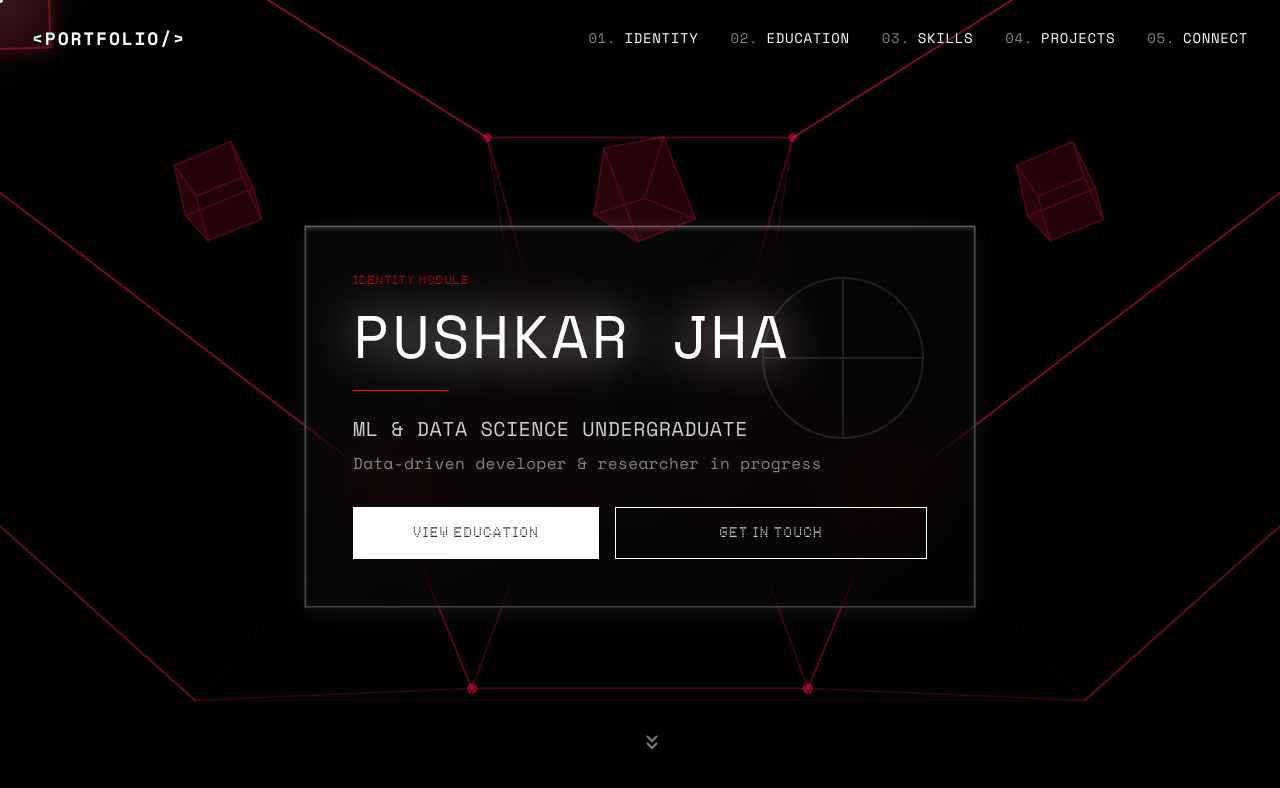
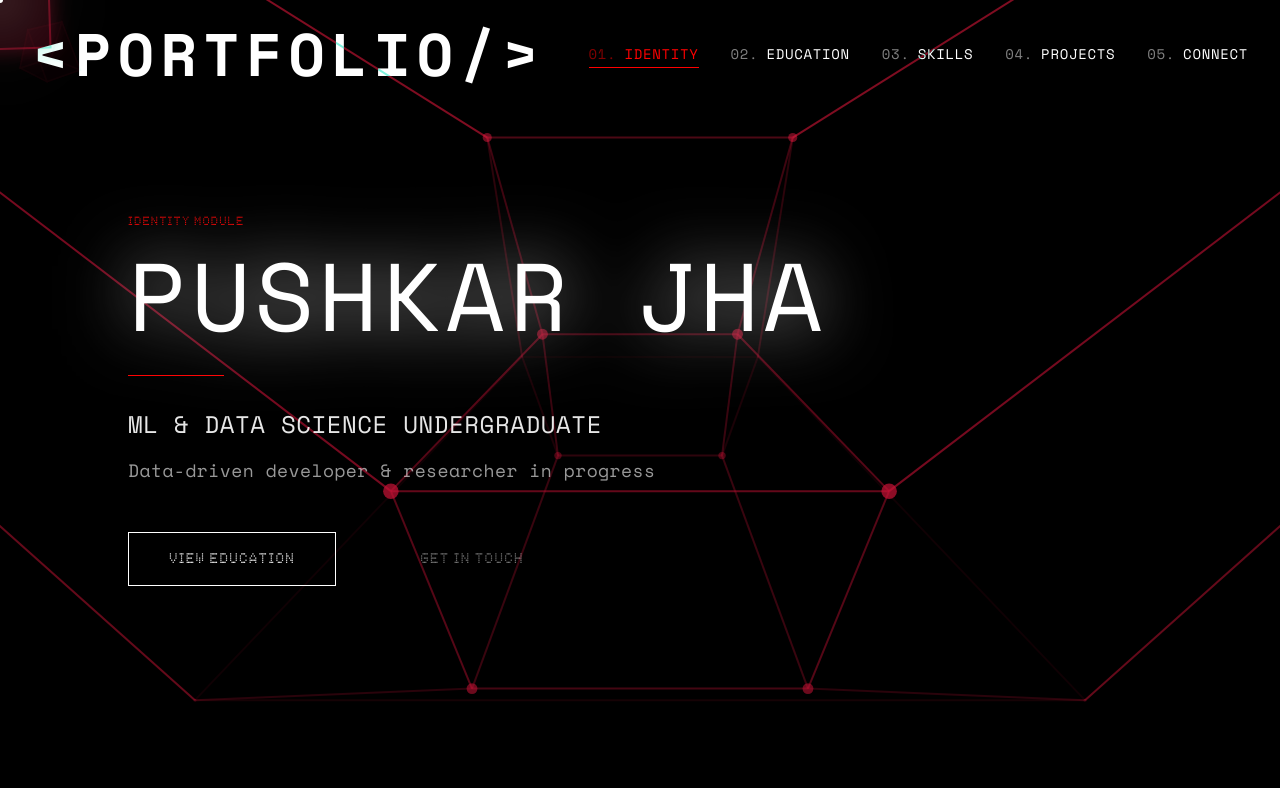
Before and after one commit to entr0py-y/Endeavor, a Next.js app: page / in a window 1280 px wide. Shown: the top 788 px of the page. Built offline with nearby package versions, Linux system fonts and the light colour scheme.

Commit message:
fix: resolve navigation index mismatch and align content left

```diff
--- a/pages/index.tsx
+++ b/pages/index.tsx
@@ -47,57 +47,75 @@ const RESUME_DATA = {
 
 export default function Home() {
   const router = useRouter();
+
+  /* State for Desktop Navigation Lock */
+  const [currentSectionIndex, setCurrentSectionIndex] = useState(0);
+  const sections = ['identity', 'education', 'skills', 'projects', 'connect'];
+
+  /* Smooth Scroll / Glow Logic (Retained for Mobile) */
   const [clickEffect, setClickEffect] = useState<{ x: number, y: number, id: number } | null>(null);
   const [scrollGlow, setScrollGlow] = useState<'top' | 'bottom' | null>(null);
 
-  // Scroll Glow Logic
+  // Scroll Glow Logic (Mobile Only)
   useEffect(() => {
-    let lastScrollY = window.scrollY;
-    let timeoutId: NodeJS.Timeout | null = null;
+    const handleScroll = () => {
+      const scrollY = window.scrollY;
+      const windowHeight = window.innerHeight;
+      const documentHeight = document.documentElement.scrollHeight;
 
-    const handleScroll = () => {
-      const isMobile = window.innerWidth < 768;
-      if (!isMobile) return;
-
-      const currentScrollY = window.scrollY;
-      const delta = currentScrollY - lastScrollY;
-
-      if (timeoutId) clearTimeout(timeoutId);
-
-      // Threashold > 5
-      if (Math.abs(delta) > 5) {
-        if (delta > 0) setScrollGlow('top');
-        else setScrollGlow('bottom');
-      }
-
-      timeoutId = setTimeout(() => {
-        setScrollGlow(null);
-      }, 150);
-
-      lastScrollY = currentScrollY;
+      if (scrollY < 100) setScrollGlow('top');
+      else if (windowHeight + scrollY >= documentHeight - 100) setScrollGlow('bottom');
+      else setScrollGlow(null);
     };
 
-    // Use the container for scrolling events if snap is applied to body/html or a container
-    // Since we are using a container for snap, we should verify if window scroll works or if we need to attach to container.
-    // Standard window scroll usually works unless container has overflow.
-    // For snap-y on a container, the container scrolls, not the window.
-    // I will attach to window for now, but might need to adjust if I use a specific container for scrolling.
-    window.addEventListener('scroll', handleScroll, { passive: true });
+    window.addEventListener('scroll', handleScroll);
+    return () => window.removeEventListener('scroll', handleScroll);
+  }, []);
+
+  const handleGlobalClick = (e: React.MouseEvent) => {
+    setClickEffect({ x: e.clientX, y: e.clientY, id: Date.now() });
+  };
+
+  const scrollToSection = (id: string) => {
+    const index = sections.indexOf(id);
+    if (index !== -1) {
+      setCurrentSectionIndex(index);
+      // Mobile fallback
+      const el = document.getElementById(id);
+      if (el) el.scrollIntoView({ behavior: 'smooth' });
+    }
+  };
+
+  // Prevent manual scroll on Desktop
+  useEffect(() => {
+    const preventDefault = (e: Event) => e.preventDefault();
+
+    // Check on mount and resize
+    const handleResize = () => {
+      if (window.innerWidth >= 768) {
+        window.addEventListener('wheel', preventDefault, { passive: false });
+        window.addEventListener('touchmove', preventDefault, { passive: false });
+      } else {
+        window.removeEventListener('wheel', preventDefault);
+        window.removeEventListener('touchmove', preventDefault);
+      }
+    };
+
+    handleResize(); // Initial check
+
+    window.addEventListener('resize', handleResize);
     return () => {
-      window.removeEventListener('scroll', handleScroll);
-      if (timeoutId) clearTimeout(timeoutId);
+      window.removeEventListener('wheel', preventDefault);
+      window.removeEventListener('touchmove', preventDefault);
+      window.removeEventListener('resize', handleResize);
     };
   }, []);
 
-  const scrollToSection = (id: string) => {
-    const element = document.getElementById(id);
-    if (element) {
-      element.scrollIntoView({ behavior: 'smooth' });
-    }
-  };
-
   return (
-    <div className="h-screen w-full bg-nothing-black font-space-mono overflow-y-scroll snap-y snap-mandatory scroll-smooth relative no-scrollbar cursor-none">
+    <div
+      className="h-screen w-full bg-nothing-black font-space-mono relative no-scrollbar cursor-none overflow-y-scroll md:overflow-hidden snap-y snap-mandatory scroll-smooth"
+      onClick={handleGlobalClick}
+    >
       {/* Background Elements */}
       <div className="fixed inset-0 z-0 pointer-events-none">
         <RotatingCube />
@@ -109,9 +127,9 @@ export default function Home() {
       {/* Click Effect */}
       {clickEffect && <ClickTesseract key={clickEffect.id} x={clickEffect.x} y={clickEffect.y} />}
 
-      {/* Irregular Scroll Glow Effects (Mobile: Fixed overlay) */}
+      {/* Irregular Scroll Glow Effects (Mobile Only) */}
       <div
-        className={`fixed top-0 left-0 right-0 h-40 pointer-events-none z-50 transition-opacity duration-500 ease-out ${scrollGlow === 'top' ? 'opacity-100' : 'opacity-0'}`}
+        className={`fixed top-0 left-0 right-0 h-40 pointer-events-none z-50 transition-opacity duration-500 ease-out md:hidden ${scrollGlow === 'top' ? 'opacity-100' : 'opacity-0'}`}
         style={{
           background: 'radial-gradient(ellipse at center top, rgba(220, 20, 60, 0.5) 0%, transparent 70%)',
           maskImage: 'linear-gradient(to bottom, black 50%, transparent 100%)',
@@ -119,7 +137,7 @@ export default function Home() {
         }}
       />
       <div
-        className={`fixed bottom-0 left-0 right-0 h-40 pointer-events-none z-50 transition-opacity duration-500 ease-out ${scrollGlow === 'bottom' ? 'opacity-100' : 'opacity-0'}`}
+        className={`fixed bottom-0 left-0 right-0 h-40 pointer-events-none z-50 transition-opacity duration-500 ease-out md:hidden ${scrollGlow === 'bottom' ? 'opacity-100' : 'opacity-0'}`}
         style={{
           background: 'radial-gradient(ellipse at center bottom, rgba(220, 20, 60, 0.5) 0%, transparent 70%)',
           maskImage: 'linear-gradient(to top, black 50%, transparent 100%)',
@@ -129,114 +147,98 @@ export default function Home() {
 
       {/* Navigation Header */}
       <nav className="fixed top-0 left-0 right-0 z-[100] w-full px-8 py-6 flex justify-between items-center mix-blend-difference text-white">
-        <div className="font-bold tracking-widest text-lg">
+        <div className="font-bold tracking-widest text-4xl md:text-5xl lg:text-6xl">
           &lt;PORTFOLIO/&gt;
         </div>
         <div className="hidden md:flex gap-8 text-sm tracking-wider">
-          {['IDENTITY', 'EDUCATION', 'SKILLS', 'PROJECTS', 'CONNECT'].map((item, index) => (
+          {sections.map((item, index) => (
             <button
               key={item}
-              onClick={() => scrollToSection(item.toLowerCase())}
-              className="hover:text-nothing-red transition-colors relative group"
+              onClick={() => scrollToSection(item)}
+              className={`hover:text-nothing-red transition-colors relative group uppercase ${currentSectionIndex === index ? 'text-nothing-red' : ''}`}
             >
               <span className="opacity-50 mr-2">0{index + 1}.</span>
               {item}
-              <span className="absolute -bottom-1 left-0 w-0 h-px bg-nothing-red group-hover:w-full transition-all duration-300" />
+              <span className={`absolute -bottom-1 left-0 h-px bg-nothing-red transition-all duration-300 ${currentSectionIndex === index ? 'w-full' : 'w-0 group-hover:w-full'}`} />
             </button>
           ))}
         </div>
       </nav>
 
+      {/* Content Wrapper - Desktop Slider */}
+      <div
+        className="w-full h-full md:transition-transform md:duration-1000 md:ease-[0.22, 1, 0.36, 1]"
+        style={{ transform: typeof window !== 'undefined' && window.innerWidth >= 768 ? `translateY(-${currentSectionIndex * 100}vh)` : 'none' }}
+      >
 
-      {/* Screen 1: Merged Identity (Hero) */}
-      <section id="identity" className="snap-start h-screen w-full flex flex-col items-center justify-center p-6 relative z-10">
+        {/* Screen 1: Identity */}
+        <section id="identity" className="snap-start h-screen w-full flex flex-col items-start justify-center p-6 md:pl-32 relative z-10">
           <motion.div
-          className="w-full max-w-2xl relative"
-          initial={{ opacity: 0, scale: 0.95 }}
-          whileInView={{ opacity: 1, scale: 1 }}
+            className="w-full max-w-4xl relative text-left"
+            initial={{ opacity: 0, x: -50 }}
+            whileInView={{ opacity: 1, x: 0 }}
             viewport={{ once: true }}
             transition={{ duration: 0.6 }}
           >
-          <div className="text-center mb-8 relative">
-            <div className="hidden md:block">
-              <RotatingSmallCube position="left" scale={0.85} offset={100} />
-              <RotatingPrism scale={0.85} />
-              <RotatingSmallCube position="right" scale={0.85} offset={100} />
-            </div>
-            <div className="md:hidden">
-              <RotatingSmallCube position="left" scale={0.6} offset={40} />
-              <RotatingPrism scale={0.6} />
-              <RotatingSmallCube position="right" scale={0.6} offset={40} />
-            </div>
+            {/* Decorative elements - moved slightly or kept subtle */}
+            <div className="absolute -top-40 -left-20 opacity-20 pointer-events-none hidden md:block">
+              <RotatingPrism scale={0.5} />
             </div>
 
-          <div className="nothing-card p-8 md:p-12 flex flex-col justify-center relative overflow-hidden bg-black/40 backdrop-blur-xl border-white/10">
-            {/* Background decoration */}
-            <div className="absolute top-0 right-0 p-8 opacity-10">
-              <svg width="200" height="200" viewBox="0 0 100 100" fill="none" stroke="white" strokeWidth="1">
-                <circle cx="50" cy="50" r="40" />
-                <path d="M50 10 V90 M10 50 H90" />
-              </svg>
-            </div>
+            <div className="flex flex-col justify-center relative items-start">
               <h2 className="text-xs text-nothing-red tracking-[0.3em] mb-4 font-bold dot-matrix">IDENTITY MODULE</h2>
-            <h1 className="text-4xl md:text-6xl font-light tracking-wider mb-6 text-white font-space-mono drop-shadow-[0_0_25px_rgba(255,255,255,0.8)]">
+              <h1 className="text-5xl md:text-8xl font-light tracking-wider mb-8 text-white font-space-mono drop-shadow-[0_0_35px_rgba(255,255,255,0.8)]">
                 {RESUME_DATA.name}
               </h1>
-            <div className="h-px w-24 bg-nothing-red mb-6" />
-            <p className="text-xl text-white/80 tracking-wide font-light mb-2">
+              <div className="h-px w-24 bg-nothing-red mb-8" />
+              <p className="text-2xl text-white/90 tracking-wide font-light mb-4">
                 {RESUME_DATA.role}
               </p>
-            <p className="text-white/50 tracking-wide max-w-xl mb-8">
+              <p className="text-white/60 tracking-wide max-w-2xl text-lg mb-12 text-left">
                 {RESUME_DATA.tagline}
               </p>
 
-            <div className="flex flex-col md:flex-row gap-4">
+              <div className="flex flex-col md:flex-row gap-8 w-full max-w-md">
                 <button
                   onClick={() => scrollToSection('education')}
-                className="nothing-button-primary flex-1 py-4 text-sm tracking-[0.2em] hover:scale-[1.02] transition-transform dot-matrix font-bold !bg-white !border-white hover:!bg-nothing-red hover:!border-nothing-red hover:!text-white"
+                  className="bg-transparent border border-white text-white w-full py-4 text-sm tracking-[0.2em] hover:bg-white hover:text-black transition-all duration-300 dot-matrix font-bold"
                 >
                   VIEW EDUCATION
                 </button>
                 <button
                   onClick={() => scrollToSection('connect')}
-                className="nothing-button flex-1 py-4 text-sm tracking-[0.2em] hover:scale-[1.02] transition-transform dot-matrix font-bold !text-white hover:!text-nothing-red hover:!border-nothing-red"
+                  className="bg-transparent text-white/50 hover:text-white w-full py-4 text-sm tracking-[0.2em] transition-all duration-300 dot-matrix font-bold border border-transparent hover:border-white/50"
                 >
                   GET IN TOUCH
                 </button>
               </div>
             </div>
           </motion.div>
-        {/* Scroll Indicator */}
-        <div className="absolute bottom-10 left-1/2 transform -translate-x-1/2 animate-bounce opacity-50">
-          <svg width="24" height="24" viewBox="0 0 24 24" fill="none" stroke="white" strokeWidth="2">
-            <path d="M7 13l5 5 5-5M7 6l5 5 5-5" />
-          </svg>
-        </div>
         </section>
 
         {/* Screen 2: Education */}
-      <section id="education" className="snap-start h-screen w-full flex flex-col items-center justify-center p-6 relative z-10">
-        <div className="w-full max-w-4xl">
+        <section id="education" className="snap-start h-screen w-full flex flex-col items-start justify-center p-6 md:pl-32 relative z-10">
+          <div className="w-full max-w-5xl">
             <motion.div
-            initial={{ opacity: 0, x: -30 }}
+              initial={{ opacity: 0, x: -50 }}
               whileInView={{ opacity: 1, x: 0 }}
               viewport={{ once: true }}
               transition={{ duration: 0.8 }}
             >
-            <h2 className="text-3xl font-bold tracking-wider mb-12 text-nothing-red dot-matrix text-center">EDUCATION LOGS</h2>
-            <div className="grid grid-cols-1 gap-6">
+              <h2 className="text-4xl font-bold tracking-wider mb-16 text-nothing-red dot-matrix text-left">EDUCATION LOGS</h2>
+              <div className="flex flex-col gap-12">
                 {RESUME_DATA.education.map((edu, index) => (
-                <div key={index} className="nothing-card p-8 hover:bg-white/5 transition-colors group">
-                  <div className="flex justify-between items-start mb-4">
-                    <h3 className="text-xl font-bold tracking-wide text-white group-hover:text-nothing-red transition-colors font-space-mono">
+                  <div key={index} className="flex flex-col md:flex-row justify-between items-start border-b border-white/20 pb-8 hover:border-nothing-red transition-colors group w-full">
+                    <div className="text-left">
+                      <h3 className="text-3xl font-bold tracking-wide text-white group-hover:text-nothing-red transition-colors font-space-mono mb-2">
                         {edu.institution}
                       </h3>
-                    <span className="text-xs border border-white/20 px-2 py-1 rounded text-white/50">
-                      {edu.status}
-                    </span>
+                      <p className="text-white/80 text-lg tracking-wider">{edu.title}</p>
                     </div>
-                  <p className="text-white/80 text-base tracking-wider mb-2">{edu.title}</p>
+                    <div className="mt-4 md:mt-0 text-left md:text-right w-full md:w-auto">
+                      <span className="block text-nothing-red text-sm tracking-widest mb-1">{edu.status}</span>
                       <p className="text-white/40 text-sm font-mono">{edu.year}</p>
+                    </div>
                   </div>
                 ))}
               </div>
@@ -245,112 +247,109 @@ export default function Home() {
         </section>
 
         {/* Screen 3: Skills */}
-      <section id="skills" className="snap-start h-screen w-full flex flex-col items-center justify-center p-6 relative z-10">
-        <div className="w-full max-w-4xl">
+        <section id="skills" className="snap-start h-screen w-full flex flex-col items-start justify-center p-6 md:pl-32 relative z-10">
+          <div className="w-full max-w-6xl">
             <motion.div
-            initial={{ opacity: 0 }}
-            whileInView={{ opacity: 1 }}
+              initial={{ opacity: 0, x: -50 }}
+              whileInView={{ opacity: 1, x: 0 }}
               viewport={{ once: true }}
               transition={{ duration: 0.8 }}
+              className="text-left"
             >
-            <h3 className="text-3xl font-bold tracking-wider mb-12 flex items-center justify-center gap-2 text-nothing-red dot-matrix">
+              <h3 className="text-4xl font-bold tracking-wider mb-20 flex items-center justify-start gap-4 text-nothing-red dot-matrix">
                 <span className="w-3 h-3 bg-nothing-red rounded-full"></span>
                 SKILL MATRIX
               </h3>
-            <div className="nothing-card p-12 bg-white/5">
-              <div className="flex flex-wrap justify-center gap-4">
-                {/* Skill Items */}
+
+              <div className="flex flex-wrap justify-start gap-x-12 gap-y-8 max-w-4xl">
+                {/* Skill Items - Just Text */}
                 {RESUME_DATA.skills.map((skill, index) => (
-                  <span key={index} className="px-4 py-2 border border-white/20 rounded-full text-sm text-white/70 tracking-wider hover:border-nothing-red hover:text-white transition-colors cursor-default">
+                  <span key={index} className="text-2xl md:text-3xl text-white/40 tracking-wider hover:text-white transition-all duration-300 cursor-default hover:translate-x-2 font-light block w-full md:w-auto">
                     {skill}
                   </span>
                 ))}
               </div>
-              <div className="mt-12 pt-8 border-t border-white/10 text-center">
-                <p className="text-sm text-white/40 tracking-wider leading-relaxed max-w-2xl mx-auto">
-                  Constant learner with a strong intuition for visual hierarchy and user experience. Building polished, human-centric interfaces.
+
+              <div className="mt-24 max-w-3xl">
+                <p className="text-lg text-white/30 tracking-widest leading-relaxed text-left">
+                  "Constant learner with a strong intuition for visual hierarchy and user experience."
                 </p>
-              </div>
               </div>
             </motion.div>
           </div>
         </section>
 
         {/* Screen 4: Projects */}
-      <section id="projects" className="snap-start h-screen w-full flex flex-col items-center justify-center p-6 relative z-10">
-        <div className="w-full max-w-4xl">
+        <section id="projects" className="snap-start h-screen w-full flex flex-col items-start justify-center p-6 md:pl-32 relative z-10">
+          <div className="w-full max-w-4xl text-left">
             <motion.div
-            initial={{ opacity: 0, scale: 0.9 }}
-            whileInView={{ opacity: 1, scale: 1 }}
+              initial={{ opacity: 0, x: -50 }}
+              whileInView={{ opacity: 1, x: 0 }}
               viewport={{ once: true }}
               transition={{ duration: 0.8 }}
             >
-            <h2 className="text-3xl font-bold tracking-wider mb-12 text-nothing-red dot-matrix text-center">PROJECT MODULE</h2>
-            <div className="nothing-card p-12 flex items-center justify-center min-h-[300px]">
-              <p className="text-white/60 text-xl tracking-wide">will update later</p>
+              <h2 className="text-4xl font-bold tracking-wider mb-12 text-nothing-red dot-matrix">PROJECT MODULE</h2>
+              <div className="py-24 border-y border-white/10 w-full text-left">
+                <p className="text-white/40 text-2xl tracking-[0.2em] font-light">
+                            // DEVELOPMENT IN PROGRESS
+                </p>
               </div>
             </motion.div>
           </div>
         </section>
 
         {/* Screen 5: Connect */}
-      <section id="connect" className="snap-start h-screen w-full flex flex-col items-center justify-center p-6 relative z-10">
-        <div className="w-full max-w-4xl flex flex-col justify-between h-full py-12">
-          <div className="flex-1 flex flex-col justify-center">
+        <section id="connect" className="snap-start h-screen w-full flex flex-col items-start justify-center p-6 md:pl-32 relative z-10">
+          <div className="w-full max-w-5xl h-full flex flex-col justify-center py-20">
             <motion.div
-              initial={{ opacity: 0, y: 30 }}
-              whileInView={{ opacity: 1, y: 0 }}
+              initial={{ opacity: 0, x: -50 }}
+              whileInView={{ opacity: 1, x: 0 }}
               viewport={{ once: true }}
               transition={{ duration: 0.8 }}
+              className="flex-1 flex flex-col justify-center items-start"
             >
-              <h2 className="text-3xl font-bold tracking-wider mb-12 text-nothing-red dot-matrix text-center">CONNECT MODULE</h2>
-              <div className="grid grid-cols-1 md:grid-cols-2 gap-8">
-                <a href="https://instagram.com/endeavv0r" target="_blank" rel="noopener noreferrer" className="group">
-                  <Card hover>
-                    <div className="flex items-center justify-between p-6">
-                      <div>
-                        <h3 className="text-2xl font-bold tracking-wider text-white group-hover:text-nothing-red transition-colors font-space-mono">INSTAGRAM</h3>
-                        <p className="text-white/40 text-sm mt-1">@endeavv0r</p>
-                      </div>
-                      <div className="w-12 h-12 rounded-full border border-white/20 flex items-center justify-center group-hover:border-nothing-red transition-colors">
-                        <svg width="24" height="24" viewBox="0 0 24 24" fill="none" stroke="currentColor" strokeWidth="1.5">
+              <h2 className="text-4xl font-bold tracking-wider mb-24 text-nothing-red dot-matrix text-left">CONNECT MODULE</h2>
+
+              <div className="flex flex-col gap-16 items-start justify-start w-full">
+                <a href="https://instagram.com/endeavv0r" target="_blank" rel="noopener noreferrer" className="group text-left flex items-center gap-8">
+                  <div className="w-24 h-24 rounded-full border border-white/20 flex items-center justify-center group-hover:border-nothing-red group-hover:bg-nothing-red/10 transition-all duration-500">
+                    <svg width="40" height="40" viewBox="0 0 24 24" fill="none" stroke="currentColor" strokeWidth="1">
                       <rect x="2" y="2" width="20" height="20" rx="5" ry="5"></rect>
                       <path d="M16 11.37A4 4 0 1 1 12.63 8 4 4 0 0 1 16 11.37z"></path>
                       <line x1="17.5" y1="6.5" x2="17.51" y2="6.5"></line>
                     </svg>
                   </div>
+                  <div>
+                    <h3 className="text-3xl font-bold tracking-widest text-white group-hover:text-nothing-red transition-colors font-space-mono">INSTAGRAM</h3>
+                    <p className="text-white/40 text-sm mt-2 tracking-wider">@endeavv0r</p>
                   </div>
-                  </Card>
                 </a>
-                <a href="https://www.linkedin.com/in/pushkar-jha-4a1258381" target="_blank" rel="noopener noreferrer" className="group">
-                  <Card hover>
-                    <div className="flex items-center justify-between p-6">
-                      <div>
-                        <h3 className="text-2xl font-bold tracking-wider text-white group-hover:text-nothing-red transition-colors font-space-mono">LINKEDIN</h3>
-                        <p className="text-white/40 text-sm mt-1">Connect professionally</p>
-                      </div>
-                      <div className="w-12 h-12 rounded-full border border-white/20 flex items-center justify-center group-hover:border-nothing-red transition-colors">
-                        <svg width="24" height="24" viewBox="0 0 24 24" fill="none" stroke="currentColor" strokeWidth="1.5">
+
+                <a href="https://www.linkedin.com/in/pushkar-jha-4a1258381" target="_blank" rel="noopener noreferrer" className="group text-left flex items-center gap-8">
+                  <div className="w-24 h-24 rounded-full border border-white/20 flex items-center justify-center group-hover:border-nothing-red group-hover:bg-nothing-red/10 transition-all duration-500">
+                    <svg width="40" height="40" viewBox="0 0 24 24" fill="none" stroke="currentColor" strokeWidth="1">
                       <path d="M16 8a6 6 0 0 1 6 6v7h-4v-7a2 2 0 0 0-2-2 2 2 0 0 0-2 2v7h-4v-7a6 6 0 0 1 6-6z"></path>
                       <rect x="2" y="9" width="4" height="12"></rect>
                       <circle cx="4" cy="4" r="2"></circle>
                     </svg>
                   </div>
+                  <div>
+                    <h3 className="text-3xl font-bold tracking-widest text-white group-hover:text-nothing-red transition-colors font-space-mono">LINKEDIN</h3>
+                    <p className="text-white/40 text-sm mt-2 tracking-wider">Connect Professionally</p>
                   </div>
-                  </Card>
                 </a>
               </div>
             </motion.div>
-          </div>
 
-          <div className="border-t border-white/10 pt-8 text-center">
-            <p className="text-nothing-red text-xs tracking-[0.2em] mb-2 dot-matrix">INSPIRATION</p>
-            <p className="text-white/20 text-xs tracking-wider">
-              UI inspired by iOS 26 liquid glass and Nothing OS 3.0
+            <div className="mt-auto text-left pt-12">
+              <p className="text-white/20 text-xs tracking-[0.3em]">
+                DESIGNED BY PUSHKAR JHA
               </p>
             </div>
           </div>
         </section>
+
+      </div>
     </div>
   );
 }
```
Lines whose indentation alone changed are shown as unchanged.
